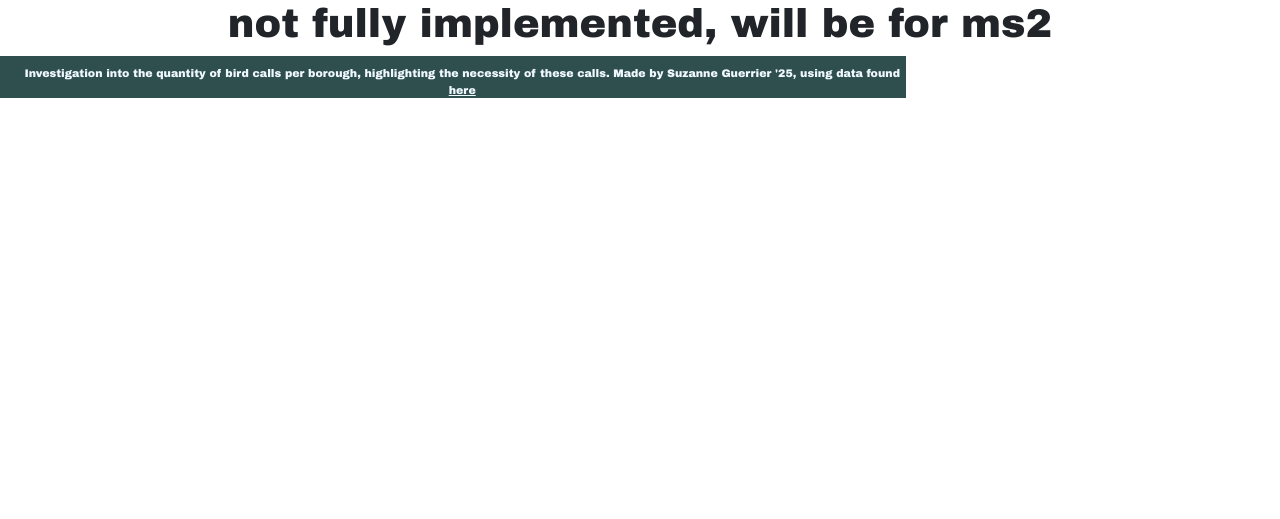
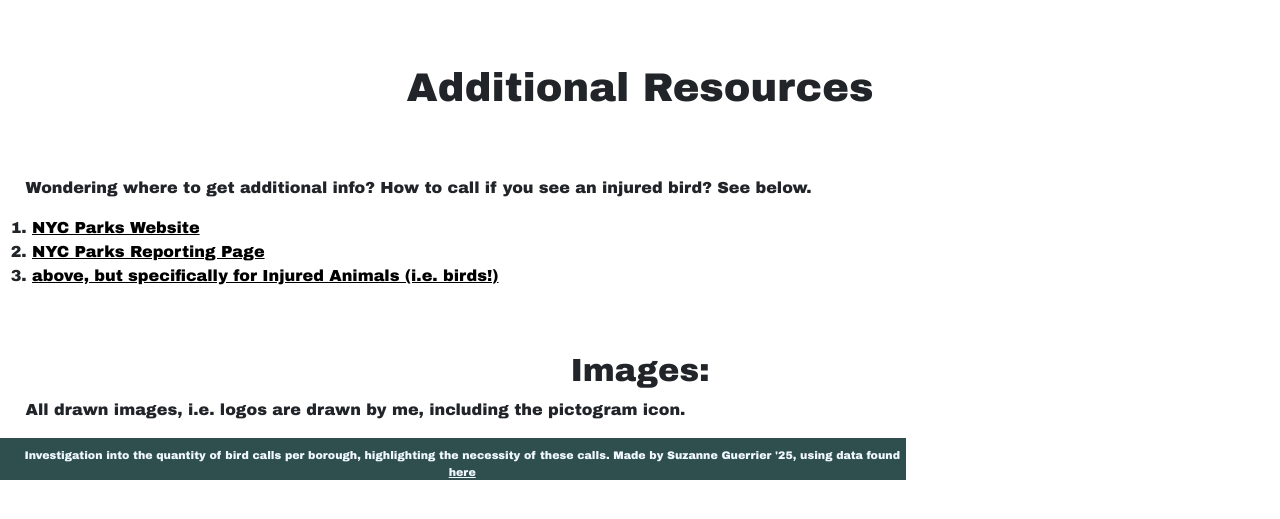
Before and after one commit to suzanneguerrier25/DataJournalism, a Flask app: page /extrainfo in a window 1280 px wide. Shown: the part 56-575 px from the top of the page. Run offline with Flask 3, Linux system fonts and the light colour scheme.

Commit message:
extra info

```diff
--- a/templates/extrainfo.html
+++ b/templates/extrainfo.html
@@ -8,7 +8,19 @@ Bird Calls: Extra info
 </title>
 <body>
     {% include 'navbar.html' %}
-<h1 style="text-align:center;"> not fully implemented, will be for ms2</h1>
+<h1 style="text-align:center;margin-top:5%;"> Additional Resources</h1>
+<p style="margin-left:2%;margin-right:2%;margin-top:5%;">Wondering where to get additional info? How to call if you see an injured bird? See below.</p>
+<ol>
+  <li><a style="color:black;"href="https://www.nycgovparks.org/"> NYC Parks Website</a></li>
+  <li><a style="color:black;"href="https://portal.311.nyc.gov/kacategory/?id=311-36">NYC Parks Reporting Page</a></li>
+  <li><a style="color:black;"href="https://portal.311.nyc.gov/article/?kanumber=KA-01789">above, but specifically for Injured Animals (i.e. birds!)</a></li>
+</ol>
+<div style="margin-left:2%; margin-right:2%;margin-top:5%;">
+<h2 style="text-align:center;"> Images:</h2>
+<p> All drawn images, i.e. logos are drawn by me, including the pictogram icon. </p>
+</div>
+<div style="position:relative;">
 {% include 'footer.html' %}
+</div>
 <stylesheet href="/style.css" ></stylesheet>
 </html>
```
Also changed, not shown: templates/macro.html (+7 -7 lines).
